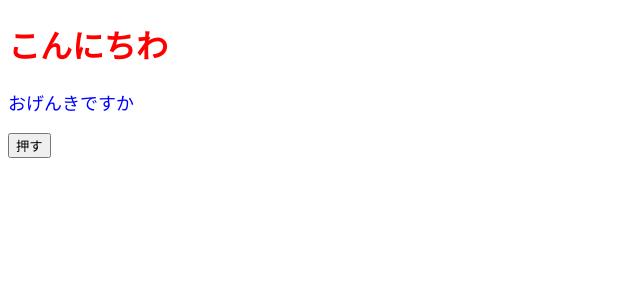
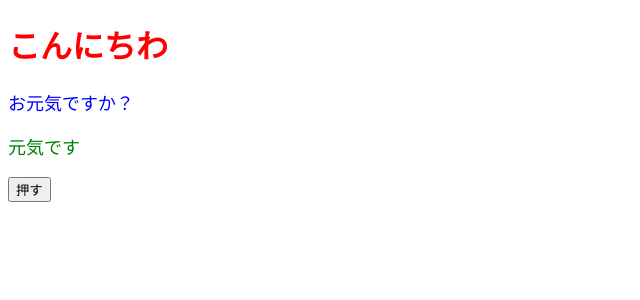
Before and after one commit to tkiyo86/codesandbox_sec6, a React (Create React App) app: page / in a window 1280 px wide. Shown: the top 300 px of the page, without its empty margins (0-640 px from the left). Built offline with nearby package versions, Linux system fonts and the light colour scheme.

Commit message:
44_Props Propsの使い方、複数の引数にも対応させる 次回はState

```diff
--- a/src/App.jsx
+++ b/src/App.jsx
@@ -1,23 +1,20 @@
 import React from 'react';
+import ColorfulMessage from './components/ColorfulMessage';
+import ColorfulMessage2 from './components/ColorfulMessage2';
 
 // コンポーネント化する、拡張子はJSXがよい
 
-/** 43
-1, button : {}で囲むとJSとして認識する
-2, sytle cssを書く
-　　style={{}}　　　一つ目の｛｝はＪＳを書く宣言
-　　　2つ目の｛｝はオブジェクトの｛｝
+/** 44
+  コンポーネント＋Propsで再利用しやすい形に
+  ColorfulMessage で色と文章を引数にする
  */
 const App = () => {
   const onClickButton = () => alert();
-  const contentStyle = {
-    color: 'blue',
-    fontSize: '18px',
-  };
   return (
     <>
       <h1 style={{color: 'red'}}>こんにちわ</h1>
-      <p style={contentStyle}>おげんきですか</p>
+      <ColorfulMessage2 color="blue">お元気ですか？</ColorfulMessage2>
+      <ColorfulMessage color="green" message="元気です"/>
       <button onClick={onClickButton}>押す</button>
     </>
   );
--- /dev/null
+++ b/src/components/ColorfulMessage.jsx
@@ -0,0 +1,14 @@
+import React from 'react';
+
+const ColorfulMessage = (props) => {
+  console.log(props)
+  const contentStyle = {
+    color: props.color,
+    fontSize: '18px',
+  };
+  return (
+    <p style={contentStyle}>{props.message}</p>
+  );
+};
+
+export default ColorfulMessage;
--- /dev/null
+++ b/src/components/ColorfulMessage2.jsx
@@ -0,0 +1,16 @@
+import React from 'react';
+
+const ColorfulMessage2 = (props) => {
+  // 分割代入
+  const {color, children} = props;
+  const contentStyle = {
+    //color: color,
+    color,
+    fontSize: '18px',
+  };
+  return (
+    <p style={contentStyle}>{children}</p>
+  );
+};
+
+export default ColorfulMessage2;
```
